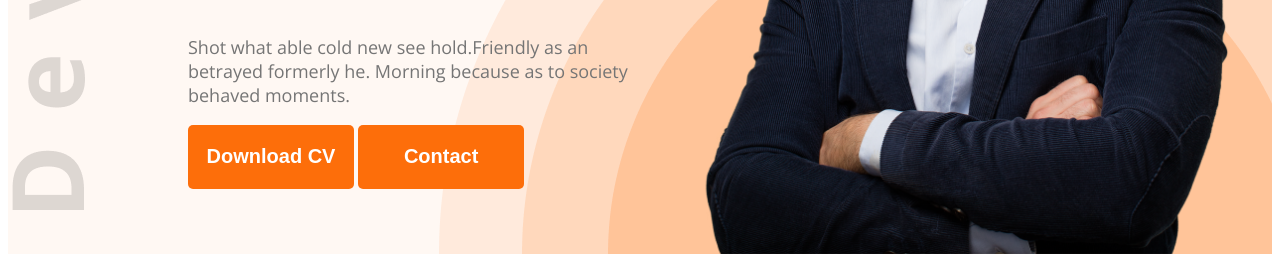
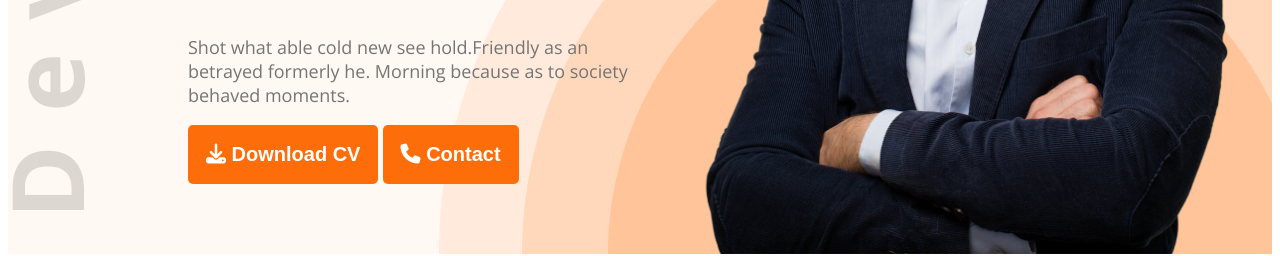
Before and after one commit to Tanzim52/web-dev-portfolio, a plain HTML site: page index.html in a window 1280 px wide. Shown: the part 561-817 px from the top of the page. Drawn offline with nearby package versions, Linux system fonts and the light colour scheme.

Commit message:
added font awesome icon

```diff
--- a/index.html
+++ b/index.html
@@ -10,6 +10,7 @@
     <link href="https://fonts.googleapis.com/css2?family=Open+Sans:ital,wght@0,300..800;1,300..800&display=swap"
         rel="stylesheet">
     <link rel="stylesheet" href="style/portfolio.css">
+    <script src="https://kit.fontawesome.com/9a26169841.js" crossorigin="anonymous"></script>
 </head>
 
 <body class="open-sans-normal">
@@ -27,8 +28,8 @@
                 <h3 class="banner-greetings dark-2">Hi,I am</h3>
                 <h1 class="banner-title dark-1">Mary Hardy</h1>
                 <p class="banner-desc dark-3">Shot what able cold new see hold.Friendly as an betrayed formerly he. Morning because as to society behaved moments.</p>
-                <button class="btn-primary">Download CV</button>
-                <button class="btn-primary">Contact</button>
+                <button class="btn-primary"><i class="fa-solid fa-download"></i> Download CV</button>
+                <button class="btn-primary"><i class="fa-sharp fa-solid fa-phone"></i> Contact</button>
             </div>
             <img class="banner-prof-pic" src="images/hardy.png" alt="">
         </div>
@@ -135,7 +136,7 @@
                 </div>
             </div>
 
-            <div class="btn text-cntr"><button class="btn-primary res-dload-btn">Download CV</button></div>
+            <div class="btn text-cntr"><button class="btn-primary res-dload-btn"><i class="fa-solid fa-download"></i> Download CV</button></div>
           </section>
     </main>
     <footer class="sec-bg">
--- a/style/portfolio.css
+++ b/style/portfolio.css
@@ -29,8 +29,8 @@
 .btn-primary{
     background-color :#FD6E0A;
     color: #FFFFFF;
-    height: 64px;
-    width: 166px;
+    /* height: 64px; */
+    /* width: 166px; */
     font-size: 20px;
     font-weight: 700;
     padding:18px ;
```
